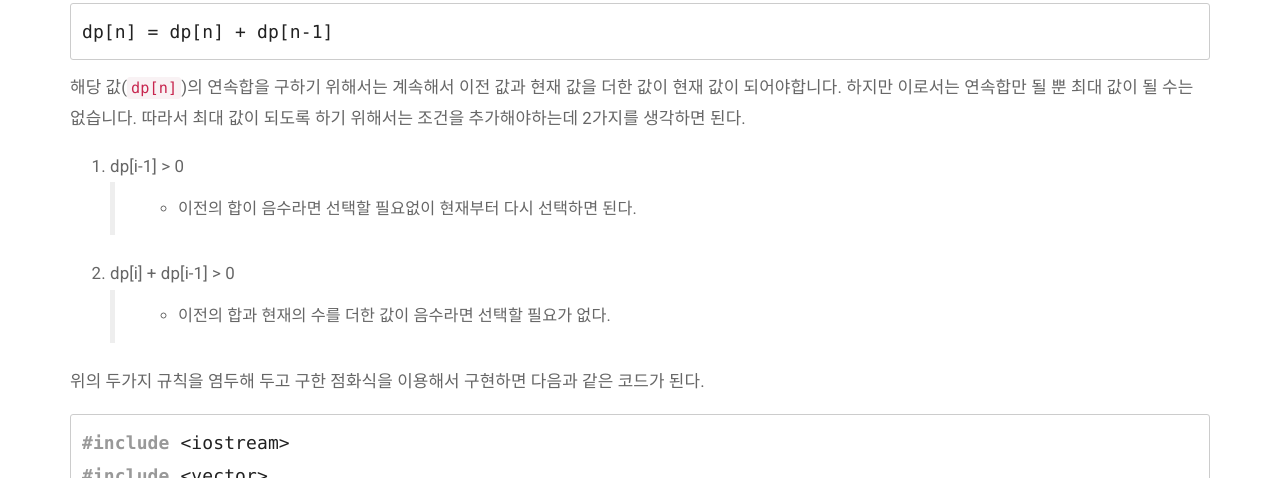
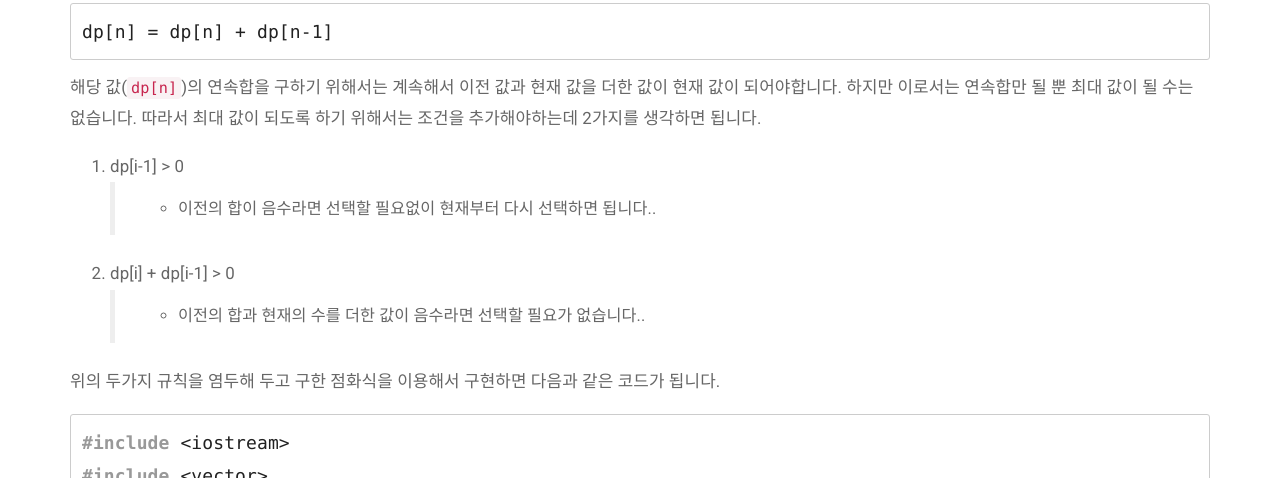
Before and after one commit to sneakstarberry/sneakstarberry.github.io, a Jekyll site: the page built from _posts/2021-03-14-nojam1912.md, in a window 1280 px wide and 900 px high, scrolled down 604 px. Shown: the part 183-661 px from the top of the window. Built offline with Jekyll 4.4.1, drawn with Linux system fonts in a browser that asks for light colours; comment, search, counter and statistics services are not loaded.

Commit message:
feat: q6359 add

````diff
--- a/_posts/2021-03-14-nojam1912.md
+++ b/_posts/2021-03-14-nojam1912.md
@@ -23,13 +23,13 @@
 dp[n] = dp[n] + dp[n-1]
 ```
  해당 값(`dp[n]`)의 연속합을 구하기 위해서는 계속해서 이전 값과 현재 값을 더한 값이 현재 값이 되어야합니다. 하지만 이로서는 연속합만 될 뿐 최대 값이 될 수는 없습니다.
- 따라서 최대 값이 되도록 하기 위해서는 조건을 추가해야하는데 2가지를 생각하면 된다.
+ 따라서 최대 값이 되도록 하기 위해서는 조건을 추가해야하는데 2가지를 생각하면 됩니다.
  1. dp[i-1] > 0
- > - 이전의 합이 음수라면 선택할 필요없이 현재부터 다시 선택하면 된다.
+ > - 이전의 합이 음수라면 선택할 필요없이 현재부터 다시 선택하면 됩니다..
  2. dp[i] + dp[i-1] > 0
- > - 이전의 합과 현재의 수를 더한 값이 음수라면 선택할 필요가 없다.
+ > - 이전의 합과 현재의 수를 더한 값이 음수라면 선택할 필요가 없습니다..
 
- 위의 두가지 규칙을 염두해 두고 구한 점화식을 이용해서 구현하면 다음과 같은 코드가 된다.
+ 위의 두가지 규칙을 염두해 두고 구한 점화식을 이용해서 구현하면 다음과 같은 코드가 됩니다.
 ```c++
 #include <iostream>
 #include <vector>
````
Also changed, not shown: _posts/2021-03-14-nojam6359.md (added, +55 -0 lines).
